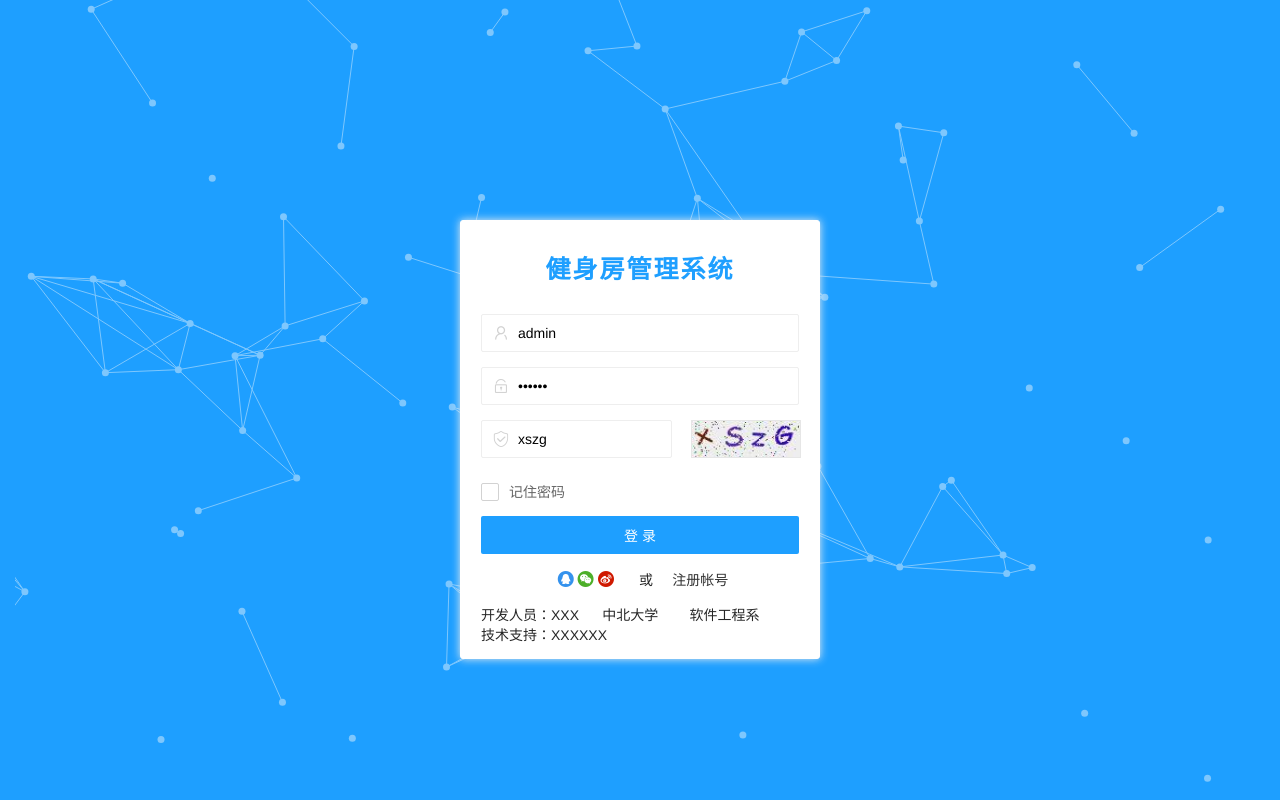
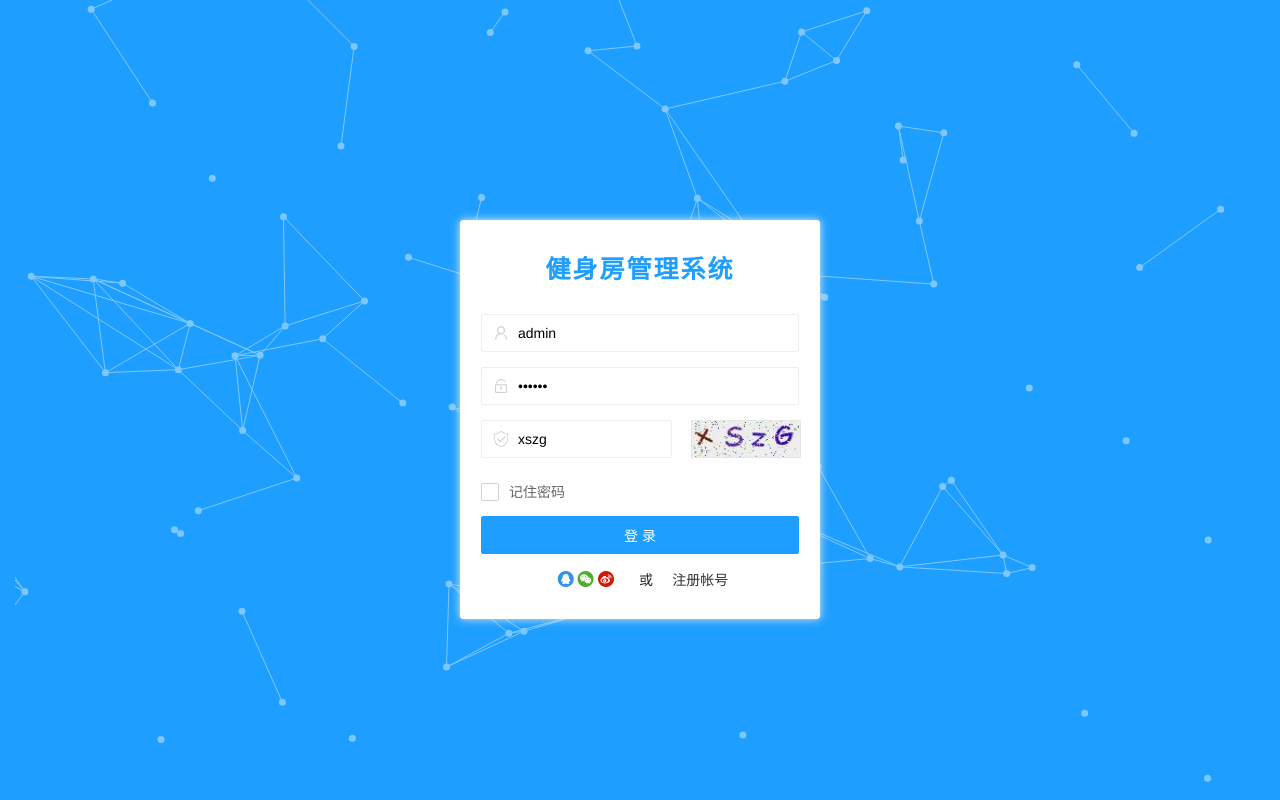
Before and after one commit to moye-hub/2024A, a plain HTML site: page login.html in a window 1280 px wide. Drawn offline with Linux system fonts and the light colour scheme.

Commit message:
Update login.html

```diff
--- a/login.html
+++ b/login.html
@@ -71,12 +71,8 @@
 				  </span>
 				  或 &nbsp;&nbsp;&nbsp;&nbsp;<a href="#reg">注册帐号</a>
 				</div>
-					<div>
-						开发人员：XXX&nbsp;&nbsp;&nbsp;&nbsp;&nbsp;&nbsp;中北大学&nbsp;&nbsp;&nbsp;&nbsp;&nbsp;&nbsp;&nbsp;
-						软件工程系<br>
-						技术支持：XXXXXX
-					</div>
 				  </div>
+
 				</form>
             </form>
         </div>
```
